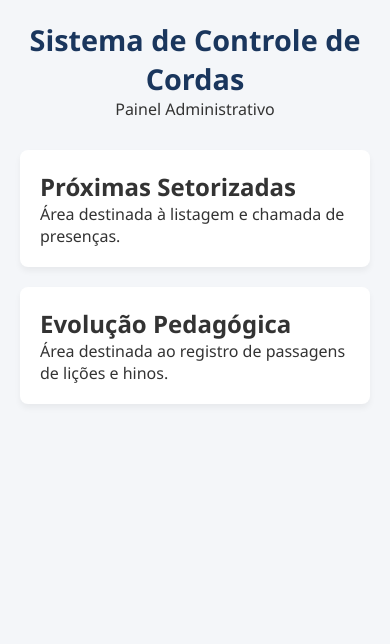
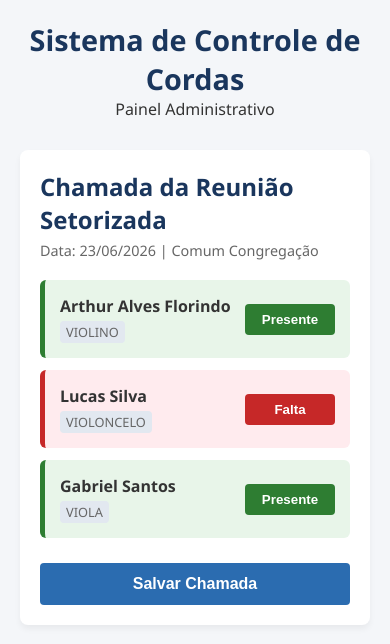
Before and after one commit to rafaelflorindo/front-setorizada, a React (Vite) app: page / in a window 390 px wide. Shown: the top 644 px of the page. Built offline with nearby package versions, Linux system fonts and the light colour scheme.

Commit message:
feat: cria tela de chamada responsiva com css puro e simulador de estados

```diff
--- a/src/App.jsx
+++ b/src/App.jsx
@@ -1,5 +1,6 @@
 import React from 'react';
 import './App.css';
+import Chamada from './Chamada';
 
 function App() {
   return (
@@ -10,15 +11,8 @@ function App() {
       </header>
 
       <main className="main-content">
-        <section className="card">
-          <h2>Próximas Setorizadas</h2>
-          <p>Área destinada à listagem e chamada de presenças.</p>
-        </section>
-
-        <section className="card">
-          <h2>Evolução Pedagógica</h2>
-          <p>Área destinada ao registro de passagens de lições e hinos.</p>
-        </section>
+        {/* Renderiza o componente de chamada aqui dentro */}
+        <Chamada />
       </main>
     </div>
   );
--- /dev/null
+++ b/src/Chamada.css
@@ -0,0 +1,141 @@
+/* CONTAINER DA TELA */
+.chamada-container {
+  background: #ffffff;
+  padding: 20px;
+  border-radius: 8px;
+  box-shadow: 0 4px 6px rgba(0, 0, 0, 0.05);
+  width: 100%;
+}
+
+.chamada-header h2 {
+  color: #1a365d;
+  font-size: 1.5rem;
+  margin-bottom: 5px;
+}
+
+.chamada-header .subtitulo {
+  color: #666;
+  font-size: 0.9rem;
+  margin-bottom: 20px;
+}
+
+/* LISTA DE ALUNOS (Mobile First: Empilhado em coluna) */
+.lista-alunos {
+  display: flex;
+  flex-direction: column;
+  gap: 12px;
+  margin-bottom: 25px;
+}
+
+/* CARD DO ALUNO */
+.aluno-card {
+  display: flex;
+  flex-direction: row;
+  justify-content: space-between;
+  align-items: center;
+  padding: 15px;
+  border-radius: 6px;
+  border-left: 5px solid #ccc;
+  background-color: #f8f9fa;
+  transition: all 0.2s ease;
+}
+
+/* Cores dinâmicas baseadas na presença */
+.aluno-card.presente {
+  border-left-color: #2e7d32;
+  background-color: #e8f5e9;
+}
+
+.aluno-card.ausente {
+  border-left-color: #c62828;
+  background-color: #ffebee;
+}
+
+.aluno-info {
+  display: flex;
+  flex-direction: column;
+  gap: 4px;
+}
+
+.aluno-nome {
+  font-weight: 600;
+  color: #333;
+  font-size: 1rem;
+}
+
+.aluno-instrumento {
+  font-size: 0.8rem;
+  color: #666;
+  background: #e2e8f0;
+  padding: 2px 6px;
+  border-radius: 4px;
+  width: fit-content;
+}
+
+/* BOTÕES DE STATUS */
+.btn-status {
+  border: none;
+  padding: 8px 16px;
+  border-radius: 4px;
+  font-weight: bold;
+  cursor: pointer;
+  min-width: 90px;
+  transition: background 0.2s;
+}
+
+.btn-presente {
+  background-color: #2e7d32;
+  color: white;
+}
+
+.btn-presente:hover {
+  background-color: #1b5e20;
+}
+
+.btn-ausente {
+  background-color: #c62828;
+  color: white;
+}
+
+.btn-ausente:hover {
+  background-color: #b71c1c;
+}
+
+/* BOTÃO SALVAR GERAL */
+.btn-salvar {
+  background-color: #2b6cb0;
+  color: white;
+  border: none;
+  padding: 12px 24px;
+  border-radius: 4px;
+  font-size: 1rem;
+  font-weight: bold;
+  cursor: pointer;
+  width: 100%; /* No mobile ocupa tudo */
+}
+
+.btn-salvar:hover {
+  background-color: #1d4ed8;
+}
+
+/* --- MEDIA QUERY: TABLETS E DESKTOPS (Telas maiores que 768px) --- */
+@media (min-width: 768px) {
+  .chamada-header {
+    display: flex;
+    justify-content: space-between;
+    align-items: center;
+    border-bottom: 2px solid #edf2f7;
+    padding-bottom: 15px;
+    margin-bottom: 20px;
+  }
+
+  .chamada-header .subtitulo {
+    margin-bottom: 0;
+  }
+
+  /* Ajustando o botão salvar para não ficar gigante no computador */
+  .btn-salvar {
+    width: auto;
+    float: right;
+  }
+}
--- /dev/null
+++ b/src/Chamada.jsx
@@ -0,0 +1,63 @@
+import React, { useState } from 'react';
+import './Chamada.css';
+
+function Chamada() {
+  // Simulando os dados que viriam do seu GET /usuarios e da setorizada ativa
+  const [alunos, setAlunos] = useState([
+    { id: 1, nome: "Arthur Alves Florindo", instrumento: "VIOLINO", presente: true },
+    { id: 2, nome: "Lucas Silva", instrumento: "VIOLONCELO", presente: false },
+    { id: 3, nome: "Gabriel Santos", instrumento: "VIOLA", presente: true },
+  ]);
+
+  // Função para alternar a presença ao clicar no botão/checkbox
+  const togglePresenca = (id) => {
+    setAlunos(alunos.map(aluno =>
+      aluno.id === id ? { ...aluno, presente: !aluno.presente } : aluno
+    ));
+  };
+
+  const salvarChamada = () => {
+    alert("Enviando dados para a API: " + JSON.stringify(alunos, null, 2));
+    // Aqui depois faremos o fetch(POST /presencas)
+  };
+
+  return (
+    <div className="chamada-container">
+      <div className="chamada-header">
+        <h2>Chamada da Reunião Setorizada</h2>
+        <p className="subtitulo">Data: 23/06/2026 | Comum Congregação</p>
+      </div>
+
+      {/* Lista de Alunos */}
+      <div className="lista-alunos">
+        {alunos.map(aluno => (
+          <div key={aluno.id} className={`aluno-card ${aluno.presente ? 'presente' : 'ausente'}`}>
+            <div className="aluno-info">
+              <span className="aluno-nome">{aluno.nome}</span>
+              <span className="aluno-instrumento">{aluno.instrumento}</span>
+            </div>
+
+            <div className="aluno-acao">
+              <button
+                type="button"
+                className={`btn-status ${aluno.presente ? 'btn-presente' : 'btn-ausente'}`}
+                onClick={() => togglePresenca(aluno.id)}
+              >
+                {aluno.presente ? "Presente" : "Falta"}
+              </button>
+            </div>
+          </div>
+        ))}
+      </div>
+
+      {/* Rodapé de Ações */}
+      <div className="chamada-footer">
+        <button className="btn-salvar" onClick={salvarChamada}>
+          Salvar Chamada
+        </button>
+      </div>
+    </div>
+  );
+}
+
+export default Chamada;
```
